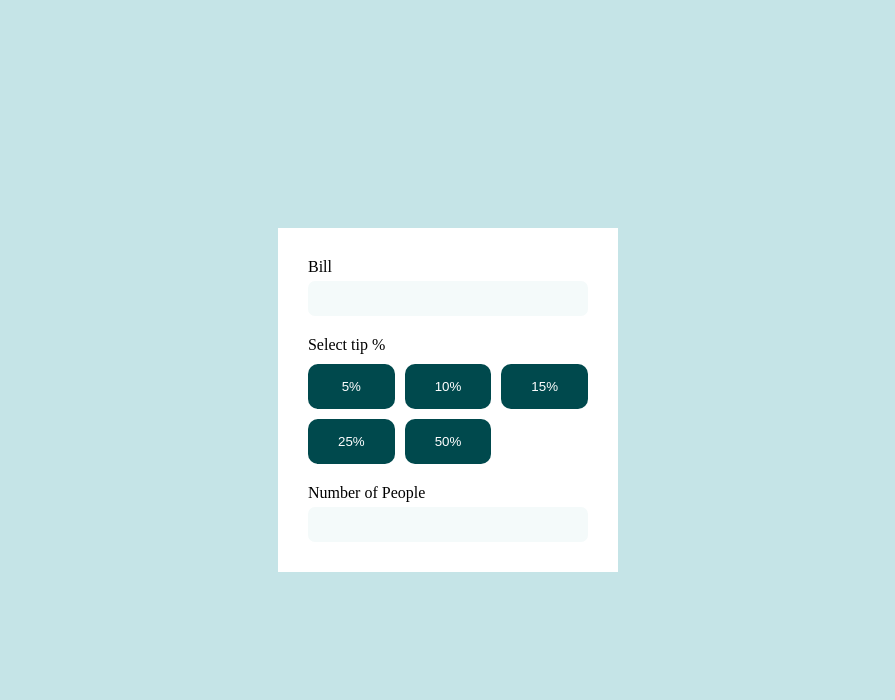
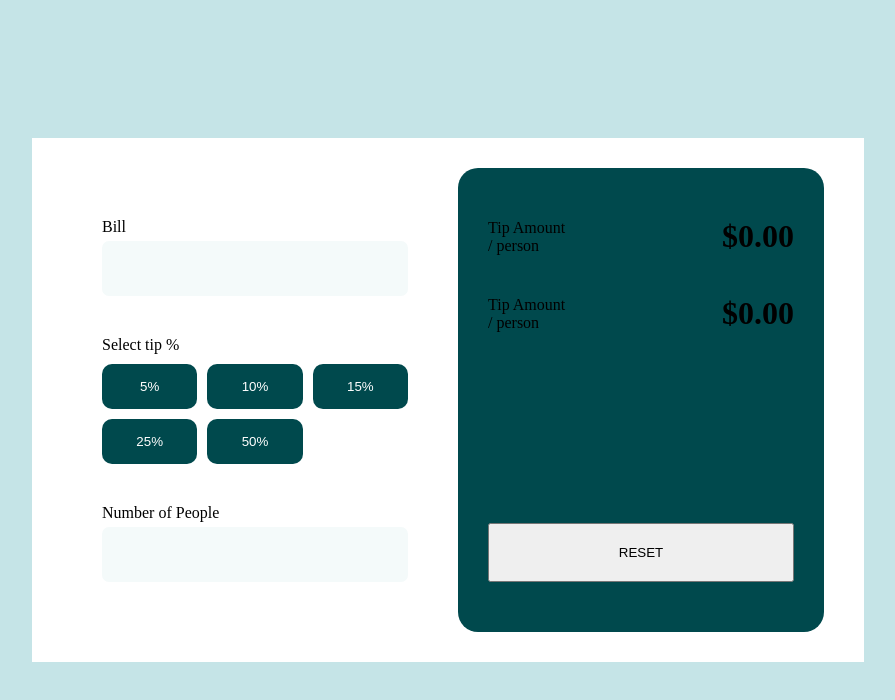
Before and after one commit to Orisabiyi/tippy, a React (Create React App) app: page / in a window 1280 px wide. Shown: the top 700 px of the page, without its empty margins (192-1087 px from the left). Built offline with nearby package versions, Linux system fonts and the light colour scheme.

Commit message:
created a button in BoxTotal component and styled box amount, button in the index.css file

```diff
--- a/src/components/BoxTotal.js
+++ b/src/components/BoxTotal.js
@@ -1,3 +1,24 @@
 export default function BoxTotal() {
-  return <div className="box-total"></div>;
+  return (
+    <div className="box">
+      <div className="box-amount">
+        <p>
+          <span>Tip Amount</span>
+          <span>/ person</span>
+        </p>
+
+        <h1>$0.00</h1>
+      </div>
+
+      <div className="box-amount">
+        <p>
+          <span>Tip Amount</span>
+          <span>/ person</span>
+        </p>
+        <h1>$0.00</h1>
+      </div>
+
+      <button>reset</button>
+    </div>
+  );
 }
--- a/src/index.css
+++ b/src/index.css
@@ -35,15 +35,28 @@ body {
 .main {
   padding: 3rem;
   background: #fff;
+  width: 65%;
+
+  display: flex;
+  justify-content: center;
+  gap: 2rem;
 }
 
 .box {
   display: flex;
-  align-items: center;
   justify-content: center;
-  align-items: flex-start;
   flex-direction: column;
-  gap: 2rem;
+  align-items: stretch;
+  gap: 4rem;
+
+  flex: 0 0 auto;
+  width: calc(50% - 2rem);
+  padding: 5rem 3rem;
+}
+
+.box:nth-of-type(2) {
+  background: var(--very-dark-cyan);
+  border-radius: 2rem;
 }
 
 .box-bill {
@@ -82,10 +95,25 @@ body {
   gap: 0.5rem;
 }
 
+.box-amount {
+  display: flex;
+  align-items: center;
+  justify-content: space-between;
+  width: 100%;
+}
+
+.box-amount:nth-of-type(2) {
+  margin-bottom: auto;
+}
+
+.box-amount span {
+  display: block;
+}
+
 input {
   border: 0;
   outline: 0;
-  padding: 1rem 2rem;
+  padding: 2rem;
   background: var(--very-light-grayish-cyan);
   border-radius: 0.7rem;
 }
@@ -93,3 +121,8 @@ input {
 input::-webkit-inner-spin-button {
   display: none;
 }
+
+button {
+  text-transform: uppercase;
+  padding: 2rem 0;
+}
```
